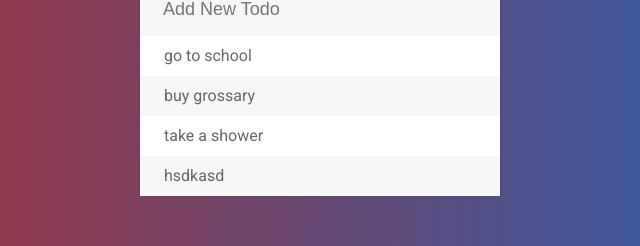
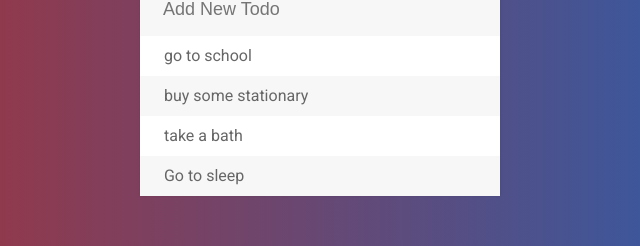
Before and after one commit to rahuljha4171-zz/TodoList, a plain HTML site: page index.html in a window 1280 px wide. Shown: the part 165-411 px from the top of the page, 320-960 px from the left. Drawn offline with Linux system fonts and the light colour scheme.

Commit message:
Update index.html

```diff
--- a/index.html
+++ b/index.html
@@ -15,9 +15,9 @@
 
 			<ul>
 				<li><span><i class="fas fa-trash"></i></span> go to school</li>
-				<li><span><i class="fas fa-trash"></i></span> buy grossary</li>
-				<li><span><i class="fas fa-trash"></i></span> take a shower</li>
-				<li><span><i class="fas fa-trash"></i></span> hsdkasd</li>
+				<li><span><i class="fas fa-trash"></i></span> buy some stationary</li>
+				<li><span><i class="fas fa-trash"></i></span> take a bath</li>
+				<li><span><i class="fas fa-trash"></i></span> Go to sleep</li>
 			</ul>
 		</div>
 
```
